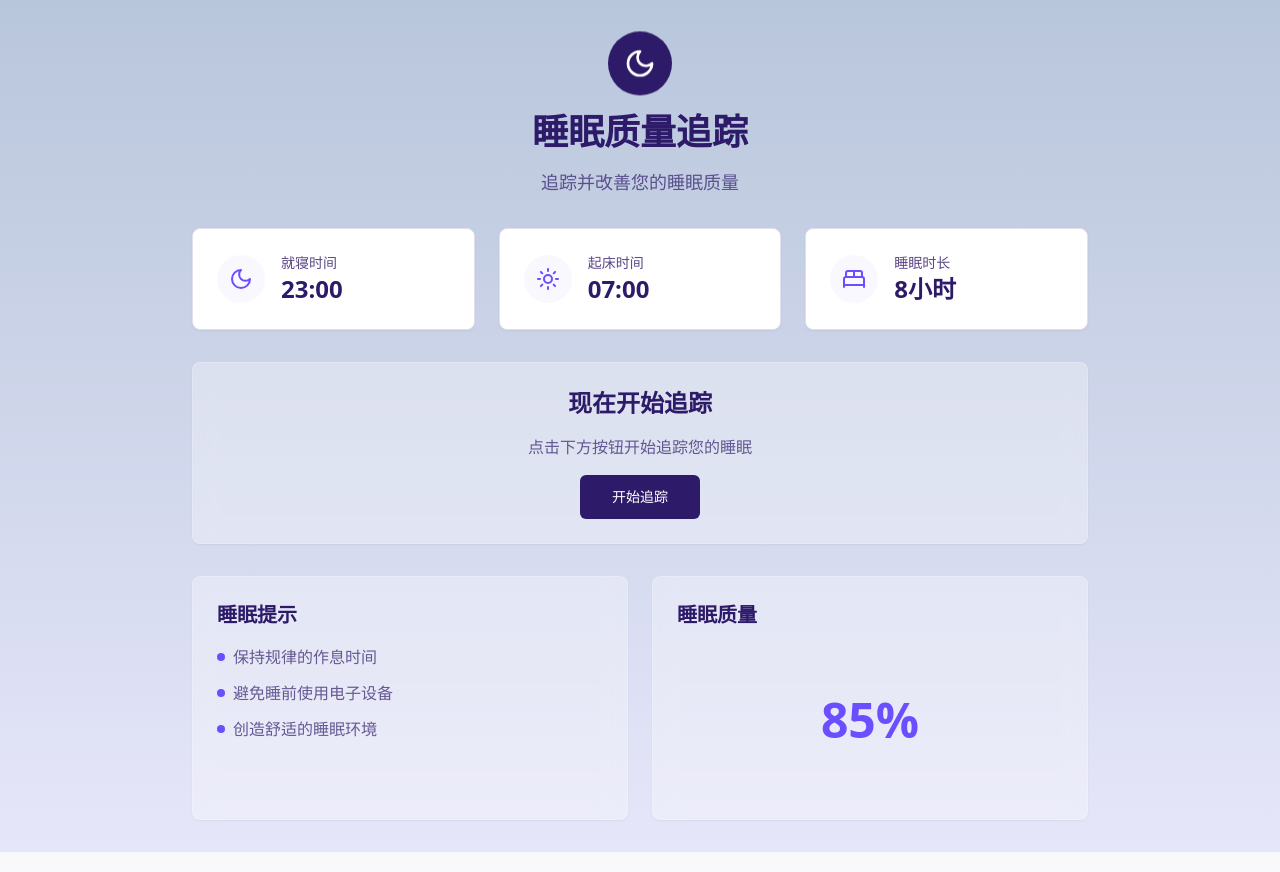
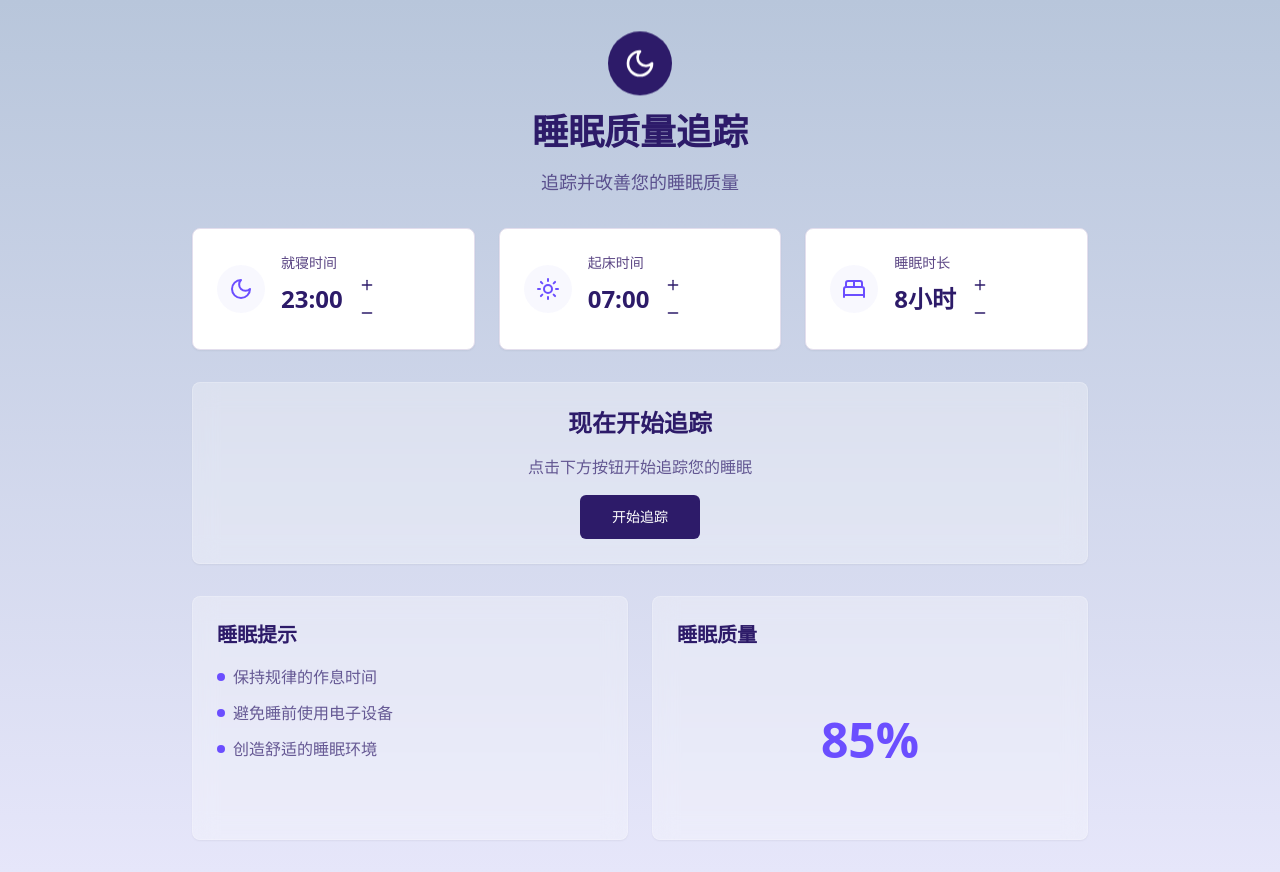
Before and after one commit to limingyuxia/snooze-sensei, a React (Vite) app: page / in a window 1280 px wide. Built offline with nearby package versions, Linux system fonts and the light colour scheme.

Commit message:
Improve sleep tracking parameters
The prompt suggests that there is a problem with editing parameters related to sleep tracking.  This commit aims to address this issue.

```diff
--- a/src/components/SleepCard.tsx
+++ b/src/components/SleepCard.tsx
@@ -1,14 +1,16 @@
 
+import { useState } from "react";
 import { Card } from "@/components/ui/card";
-import { Moon, Sun, BedDouble } from "lucide-react";
+import { Moon, Sun, BedDouble, Plus, Minus } from "lucide-react";
 
 interface SleepCardProps {
   title: string;
   value: string;
   icon: "sleep" | "wake" | "duration";
+  onValueChange: (newValue: string) => void;
 }
 
-const SleepCard = ({ title, value, icon }: SleepCardProps) => {
+const SleepCard = ({ title, value, icon, onValueChange }: SleepCardProps) => {
   const getIcon = () => {
     switch (icon) {
       case "sleep":
@@ -20,15 +22,64 @@ const SleepCard = ({ title, value, icon }: SleepCardProps) => {
     }
   };
 
+  const adjustTime = (direction: 'up' | 'down') => {
+    if (icon === 'duration') {
+      const currentHours = parseInt(value);
+      const newHours = direction === 'up' ? currentHours + 1 : currentHours - 1;
+      if (newHours >= 1 && newHours <= 24) {
+        onValueChange(`${newHours}小时`);
+      }
+      return;
+    }
+
+    const [hours, minutes] = value.split(':').map(Number);
+    let newHours = hours;
+    let newMinutes = minutes;
+
+    if (direction === 'up') {
+      newMinutes += 30;
+      if (newMinutes >= 60) {
+        newMinutes = 0;
+        newHours = (newHours + 1) % 24;
+      }
+    } else {
+      newMinutes -= 30;
+      if (newMinutes < 0) {
+        newMinutes = 30;
+        newHours = (newHours - 1 + 24) % 24;
+      }
+    }
+
+    onValueChange(`${String(newHours).padStart(2, '0')}:${String(newMinutes).padStart(2, '0')}`);
+  };
+
   return (
     <Card className="p-6 card-hover">
       <div className="flex items-center gap-4">
         <div className="p-3 rounded-full bg-sleep-lavender/30">
           {getIcon()}
         </div>
-        <div>
+        <div className="flex-1">
           <p className="text-sm text-muted-foreground">{title}</p>
-          <p className="text-2xl font-semibold text-sleep-deep">{value}</p>
+          <div className="flex items-center gap-3">
+            <p className="text-2xl font-semibold text-sleep-deep">{value}</p>
+            <div className="flex flex-col gap-1">
+              <button
+                onClick={() => adjustTime('up')}
+                className="p-1 rounded-full hover:bg-sleep-lavender/30 transition-colors"
+                aria-label="增加时间"
+              >
+                <Plus className="w-4 h-4 text-sleep-deep" />
+              </button>
+              <button
+                onClick={() => adjustTime('down')}
+                className="p-1 rounded-full hover:bg-sleep-lavender/30 transition-colors"
+                aria-label="减少时间"
+              >
+                <Minus className="w-4 h-4 text-sleep-deep" />
+              </button>
+            </div>
+          </div>
         </div>
       </div>
     </Card>
--- a/src/pages/Index.tsx
+++ b/src/pages/Index.tsx
@@ -7,6 +7,35 @@ import SleepCard from "@/components/SleepCard";
 
 const Index = () => {
   const [isTracking, setIsTracking] = useState(false);
+  const [sleepTime, setSleepTime] = useState("23:00");
+  const [wakeTime, setWakeTime] = useState("07:00");
+  const [duration, setDuration] = useState("8小时");
+
+  const calculateDuration = (sleep: string, wake: string) => {
+    const [sleepHour, sleepMinute] = sleep.split(':').map(Number);
+    const [wakeHour, wakeMinute] = wake.split(':').map(Number);
+
+    let hours = wakeHour - sleepHour;
+    let minutes = wakeMinute - sleepMinute;
+
+    if (hours < 0) hours += 24;
+    if (minutes < 0) {
+      minutes += 60;
+      hours = (hours - 1 + 24) % 24;
+    }
+
+    setDuration(`${hours}小时`);
+  };
+
+  const handleSleepTimeChange = (newValue: string) => {
+    setSleepTime(newValue);
+    calculateDuration(newValue, wakeTime);
+  };
+
+  const handleWakeTimeChange = (newValue: string) => {
+    setWakeTime(newValue);
+    calculateDuration(sleepTime, newValue);
+  };
 
   return (
     <div className="min-h-screen bg-gradient-to-b from-sleep-gentle to-sleep-lavender">
@@ -21,9 +50,24 @@ const Index = () => {
           </div>
 
           <div className="grid gap-6 md:grid-cols-3">
-            <SleepCard title="就寝时间" value="23:00" icon="sleep" />
-            <SleepCard title="起床时间" value="07:00" icon="wake" />
-            <SleepCard title="睡眠时长" value="8小时" icon="duration" />
+            <SleepCard
+              title="就寝时间"
+              value={sleepTime}
+              icon="sleep"
+              onValueChange={handleSleepTimeChange}
+            />
+            <SleepCard
+              title="起床时间"
+              value={wakeTime}
+              icon="wake"
+              onValueChange={handleWakeTimeChange}
+            />
+            <SleepCard
+              title="睡眠时长"
+              value={duration}
+              icon="duration"
+              onValueChange={setDuration}
+            />
           </div>
 
           <Card className="p-6 glass-morphism">
```
